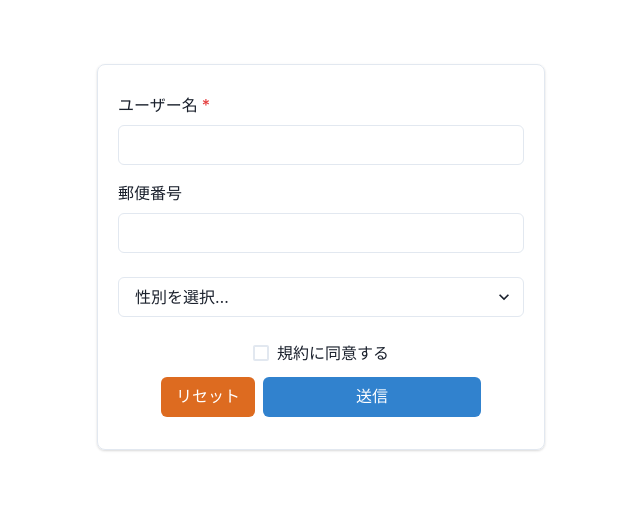
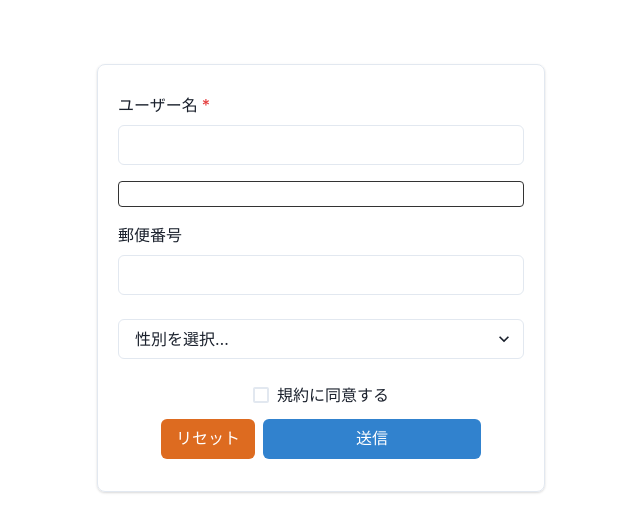
Before and after one commit to Benjuwan/reActBooth, a React (Vite) app in the folder react-hook-form/: page / in a window 1280 px wide. Shown: the top 532 px of the page, without its empty margins (319-959 px from the left). Built offline with nearby package versions, Linux system fonts and the light colour scheme.

Commit message:
READMEの追記と一部コンポーネントでテスト追記.

```diff
--- a/react-hook-form/src/components/ValidRegistrationForm.tsx
+++ b/react-hook-form/src/components/ValidRegistrationForm.tsx
@@ -1,4 +1,4 @@
-import type { FC, SyntheticEvent } from 'react';
+import { useState, type FC, type SyntheticEvent, ChangeEvent } from 'react';
 import { Box, Button, ButtonGroup, Checkbox, FormControl, FormErrorMessage, FormLabel, Input, Select } from '@chakra-ui/react';
 import { yupResolver } from '@hookform/resolvers/yup';
 import { useForm } from 'react-hook-form';
@@ -36,6 +36,19 @@ export const ValidRegistrationForm: FC = () => {
     };
 
 
+    const [isInputTxt, setInputTxt] = useState<string>('');
+    const inputTxt = (inputEl: HTMLInputElement) => {
+        setInputTxt((_prevInputTxt) => inputEl.value);
+    }
+    const inputStyle: object = {
+        "display": "block",
+        "width": "100%",
+        "border": '1px solid #333',
+        "border-radius": "4px",
+        "margin": "1em auto",
+        "paddingLeft": ".25em"
+    }
+
     /**
      * Chakra UI を併用するときに気をつけないといけないのはフォーム項目を <FormControl> で囲み、エラーがあるときはその isInvalid 属性を true にしておくこと。そうしないとエラーメッセージの表示や自動フォーカスの機能がうまく働かない
     */
@@ -51,6 +64,11 @@ export const ValidRegistrationForm: FC = () => {
                     <Input size="md" {...register('username')} />
                     <FormErrorMessage>{errors.username?.message}</FormErrorMessage>
                 </FormControl>
+
+                <input style={inputStyle} type="text" value={isInputTxt} onInput={(inputEl: ChangeEvent<HTMLInputElement>) => {
+                    inputTxt(inputEl.currentTarget);
+                }} />
+                {isInputTxt.length >= 0 && <p>{isInputTxt}</p>}
 
                 <FormControl isInvalid={errors.zipcode !== undefined}>
                     <FormLabel htmlFor="zipcode" mt={4}>
```
Also changed, not shown: 1 other file (tests, documents, lock files or other folders).
